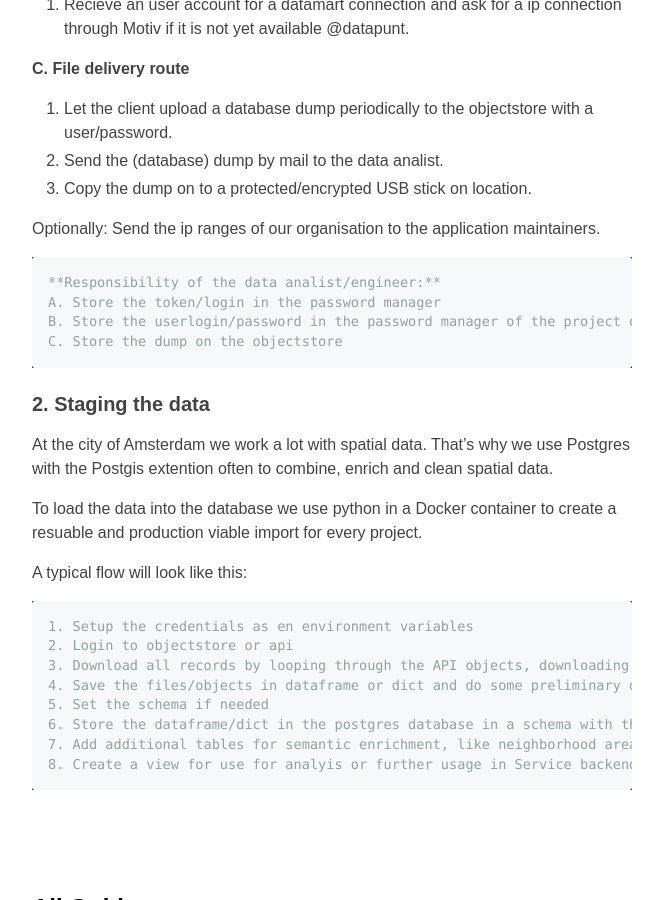
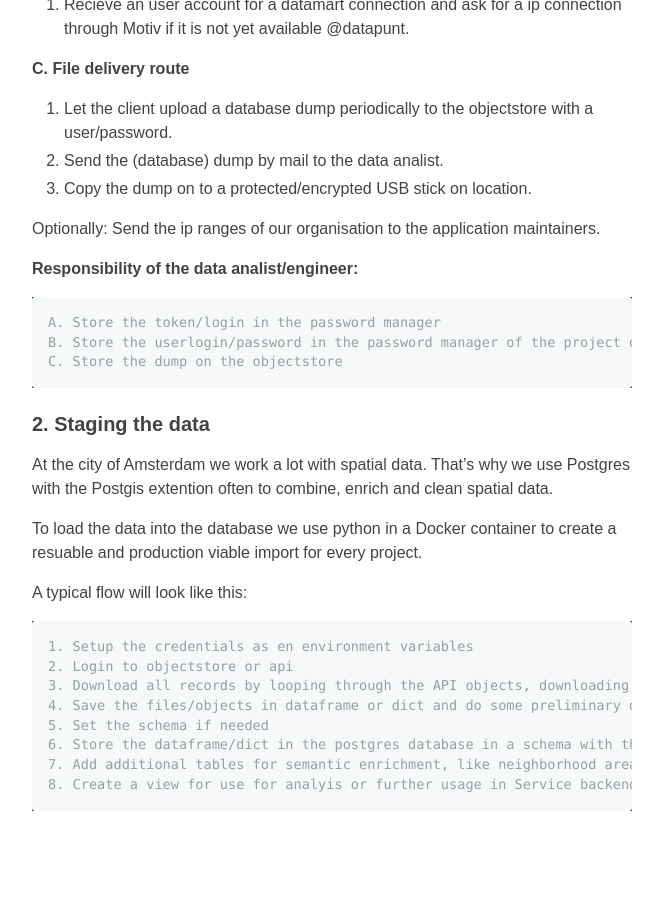
Before and after one commit to Amsterdam/amsterdam.github.io, a Jekyll site: the page built from guides/data-pipeline.md, in a window 1280 px wide and 900 px high, scrolled down 1490 px. Shown: the whole window, without its empty margins (138-801 px from the left). Built offline with Jekyll 4.4.1, drawn with Linux system fonts in a browser that asks for light colours; our own code applies the rules of GitHub Pages for plain Markdown files.

Commit message:
moved header

````diff
--- a/guides/data-pipeline.md
+++ b/guides/data-pipeline.md
@@ -48,8 +48,8 @@ To solve this an make automation possible, clients are asked to:
 Optionally:
 Send the ip ranges of our organisation to the application maintainers.
 
+**Responsibility of the data analist/engineer:**
 ```
-**Responsibility of the data analist/engineer:**
 A. Store the token/login in the password manager
 B. Store the userlogin/password in the password manager of the project or team
 C. Store the dump on the objectstore
````
